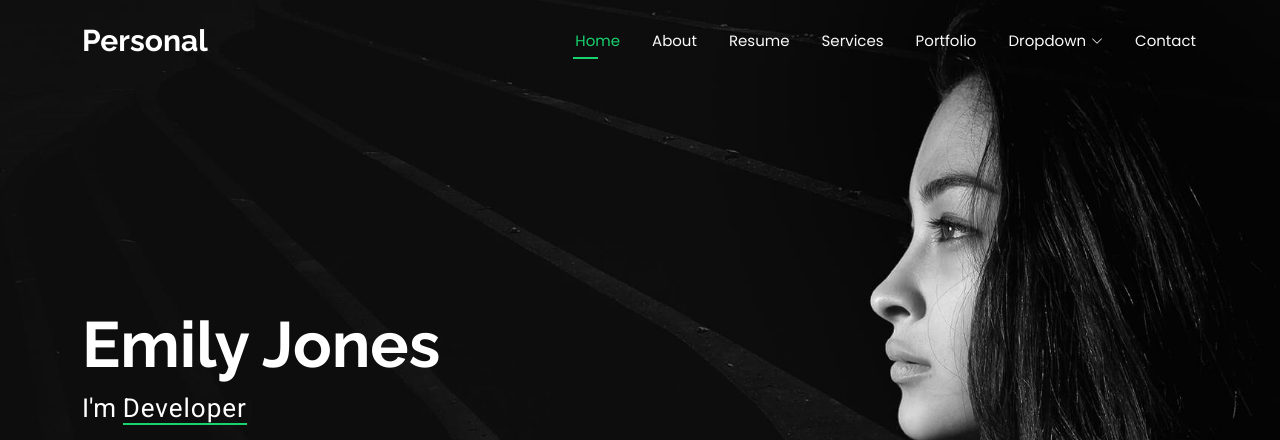
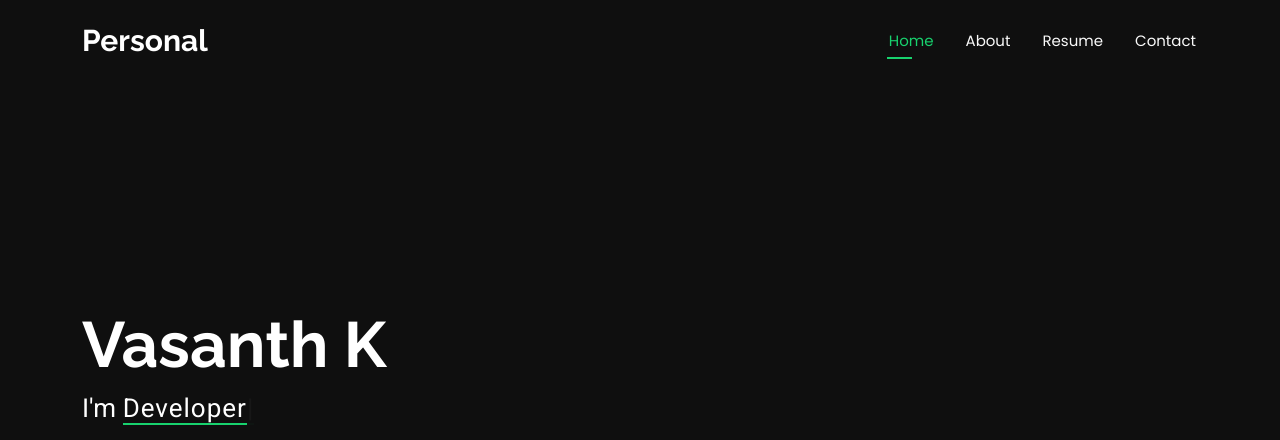
Before and after one commit to Vasanth435/GitHub, a plain HTML site: page index.html in a window 1280 px wide. Shown: the top 440 px of the page. Drawn offline with Linux system fonts and the light colour scheme.

Commit message:
vasanth 1changed removed something

```diff
--- a/index.html
+++ b/index.html
@@ -52,7 +52,7 @@
           <li><a href="index.html" class="active">Home</a></li>
           <li><a href="about.html">About</a></li>
           <li><a href="resume.html">Resume</a></li>
-          <li><a href="services.html">Services</a></li>
+          <!-- <li><a href="services.html">Services</a></li>
           <li><a href="portfolio.html">Portfolio</a></li>
           <li class="dropdown"><a href="#"><span>Dropdown</span> <i class="bi bi-chevron-down toggle-dropdown"></i></a>
             <ul>
@@ -70,7 +70,7 @@
               <li><a href="#">Dropdown 3</a></li>
               <li><a href="#">Dropdown 4</a></li>
             </ul>
-          </li>
+          </li> -->
           <li><a href="contact.html">Contact</a></li>
         </ul>
         <i class="mobile-nav-toggle d-xl-none bi bi-list"></i>
@@ -84,11 +84,11 @@
     <!-- Hero Section -->
     <section id="hero" class="hero section dark-background">
 
-      <img src="assets/img/hero-bg.jpg" alt="" data-aos="fade-in">
+      <!-- <img src="assets/img/hero-bg.jpg" alt="" data-aos="fade-in"> -->
 
       <div class="container" data-aos="zoom-out" data-aos-delay="100">
-        <h2>Emily Jones</h2>
-        <p>I'm <span class="typed" data-typed-items="Designer, Developer, Freelancer, Photographer">Photographer</span><span class="typed-cursor typed-cursor--blink"></span></p>
+        <h2>Vasanth K</h2>
+        <p>I'm <span class="typed" data-typed-items="Designer, Developer, Freelancer, Gamer"></span><span class="typed-cursor typed-cursor--blink"></span></p>
         <div class="social-links">
           <a href="#"><i class="bi bi-twitter-x"></i></a>
           <a href="#"><i class="bi bi-facebook"></i></a>
```
Also changed, not shown: contact.html (+2 -2 lines).
